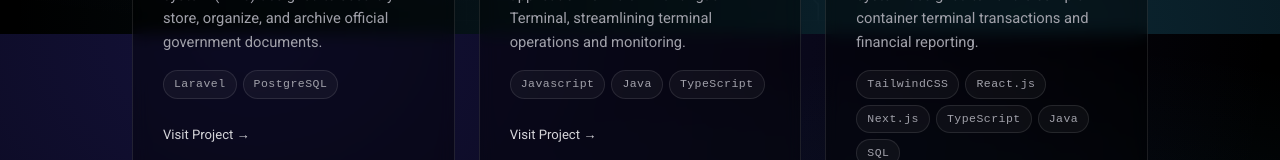
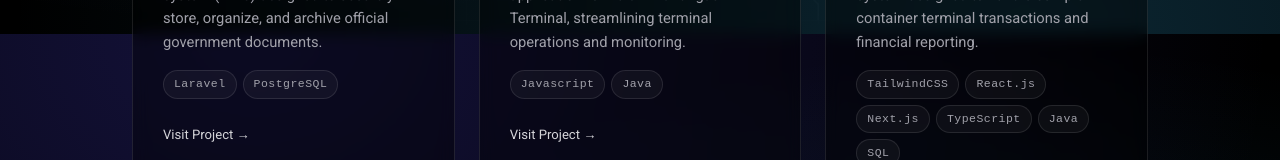
Before and after one commit to yudhanugrahasyailendra/masyudhadev, a Next.js app: page /projects in a window 1280 px wide. Shown: the part 766-926 px from the top of the page. Built offline with nearby package versions, Linux system fonts and the light colour scheme.

Commit message:
Remove TypeScript from project tech stack

```diff
--- a/app/projects/page.tsx
+++ b/app/projects/page.tsx
@@ -62,7 +62,6 @@ export default function Projects() {
             <div className="project-tech">
               <span>Javascript</span>
               <span>Java</span>
-              <span>TypeScript</span>
             </div>
             <Link className="project-link" href="https://impt.kariangauterminal.co.id/" target="_blank" rel="noopener noreferrer">Visit Project →</Link>
           </div>
```
